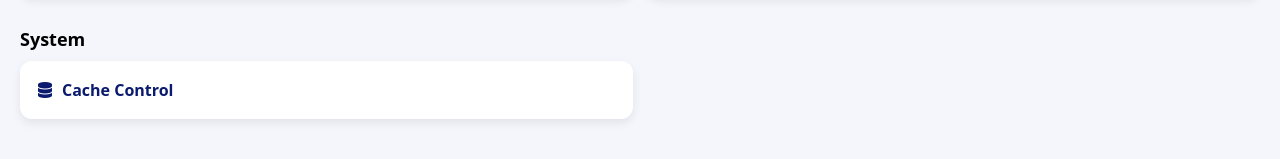
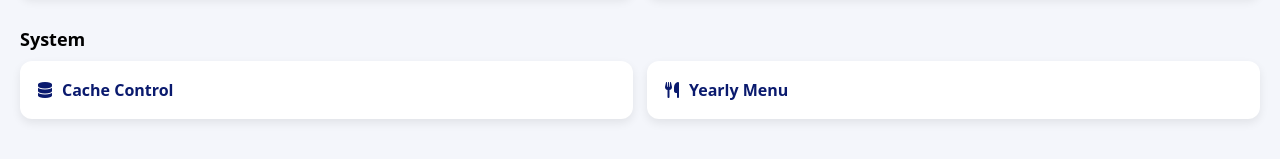
Before and after one commit to friskawellnessfoods/friska-dashboard, a plain HTML site: page index.html in a window 1280 px wide. Shown: the part 519-678 px from the top of the page. Drawn offline with Linux system fonts and the light colour scheme.

Commit message:
Update index.html

```diff
--- a/index.html
+++ b/index.html
@@ -168,6 +168,11 @@ Quote Generator
 Cache Control
 </a>
 
+<a class="card" href="https://friskawellnessfoods.github.io/weekly-choice/yearlymenu.html">
+<i class="fas fa-utensils"></i>
+Yearly Menu
+</a>
+
 </div>
 </div>
 
```
